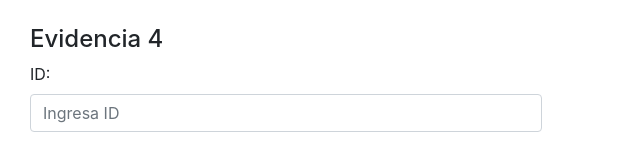
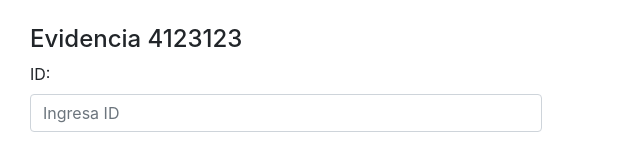
Before and after one commit to Pedrot79/evidencia4, a plain HTML site: page index.html in a window 1280 px wide. Shown: the top 152 px of the page, without its empty margins (0-640 px from the left). Drawn offline with nearby package versions, Linux system fonts and the light colour scheme; no server answers.

Commit message:
Update index.html

```diff
--- a/index.html
+++ b/index.html
@@ -11,7 +11,7 @@
     </head>
     <body>
         <div style="width: 40%; margin-left: 30px; margin-top: 25px;">
-            <h4>Evidencia 4</h4>
+            <h4>Evidencia 4123123</h4>
             <div class="form-group">
                 <label>ID:</label>
                 <input type="search" class="form-control" id="txtI" placeholder="Ingresa ID">
```
